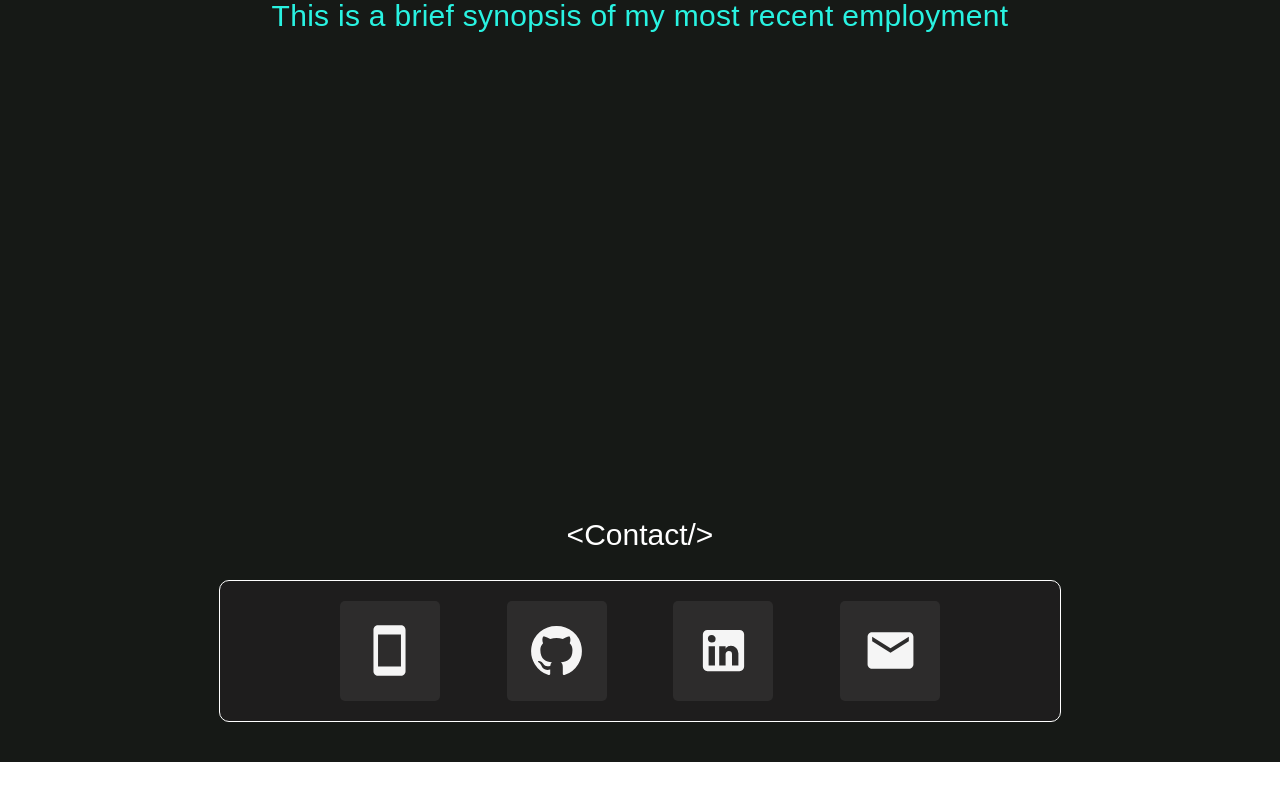
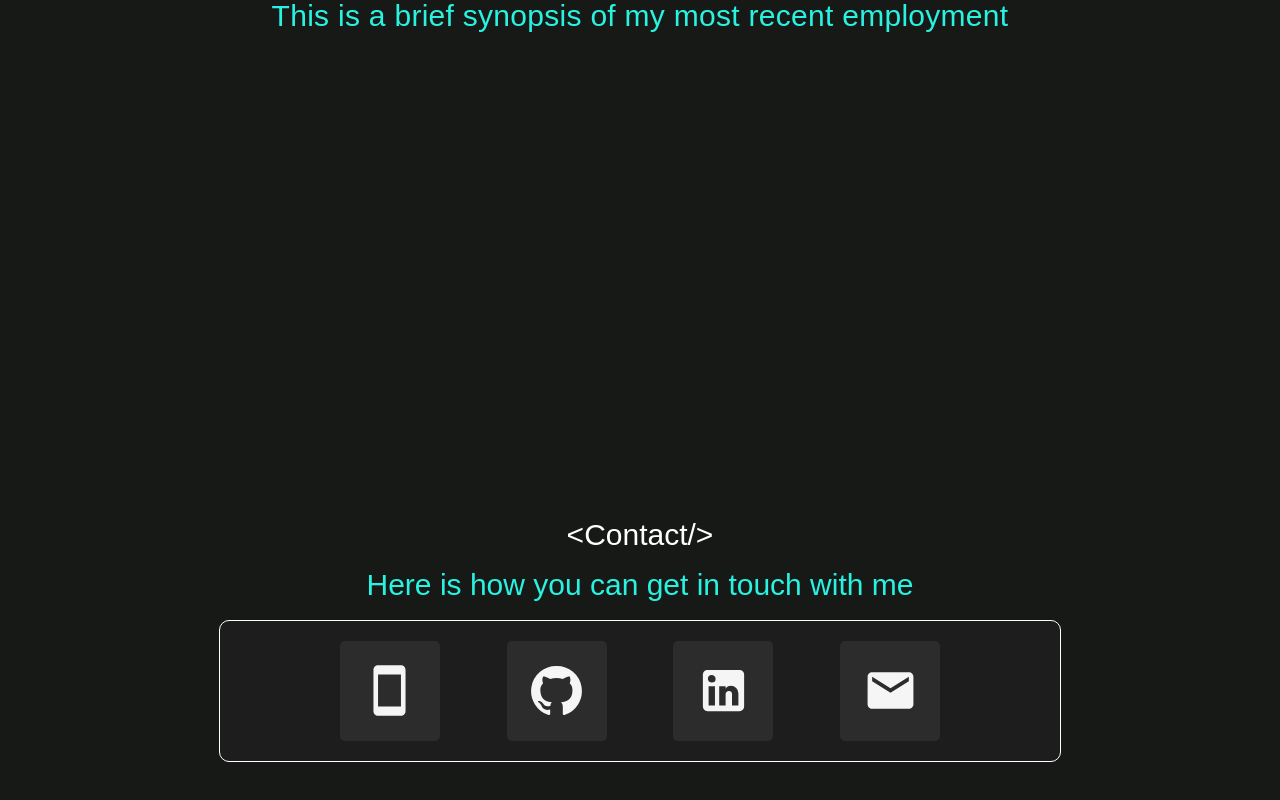
Before and after one commit to faizaansheikh/Portfolio, a React (Create React App) app: page / in a window 1280 px wide. Shown: the part 3530-4330 px from the top of the page. Before the commit the page ends 4292 px from the top, so only its background shows below. Built offline with nearby package versions, Linux system fonts and the light colour scheme; a small style sheet from the web is missing; a web font is replaced by a local one.

Commit message:
Update Contact.jsx

```diff
--- a/src/components/Contact/Contact.jsx
+++ b/src/components/Contact/Contact.jsx
@@ -126,7 +126,7 @@ function Contact() {
     m: { xs: "12px", md: "8px" },
     letterSpacing: "1px",
   };
-  const links1 = [<SmartphoneIcon sx={{ color: 'whitesmoke', fontSize: { xs: '35px', md: '55px' } }}/>,<GitHubIcon sx={{ color: 'whitesmoke', fontSize: { xs: '35px', md: '55px' } }}/> ,<LinkedInIcon sx={{ color: 'whitesmoke', fontSize: { xs: '35px', md: '55px' } }}/> ,<MailIcon sx={{ color: 'whitesmoke', fontSize: { xs: '35px', md: '55px' } }}/>  ]
+  const links1 = [<SmartphoneIcon sx={{ color: 'whitesmoke', fontSize: { xs: '35px', md: '55px' } }} />, <GitHubIcon sx={{ color: 'whitesmoke', fontSize: { xs: '35px', md: '55px' } }} />, <LinkedInIcon sx={{ color: 'whitesmoke', fontSize: { xs: '35px', md: '55px' } }} />, <MailIcon sx={{ color: 'whitesmoke', fontSize: { xs: '35px', md: '55px' } }} />]
   useEffect(() => {
     AOS.init({
       duration: 1000, // Animation duration
@@ -175,16 +175,21 @@ function Contact() {
       <Typography variant="h5" sx={styling}>
         {"<"}Contact{"/>"}
       </Typography>
-      <div style={{display:'flex',justifyContent: 'center', alignItems: 'center'}} id='Contact'>
-      <Grid container sx={{ mb: "0px", mt: '15px', display: 'flex', flexDirection: 'row', justifyContent: 'center', alignItems: 'center',border: '1px solid white', borderRadius: '10px', p: '20px ',backdropFilter: 'blur(8px)', bgcolor: '#1e1d1d' ,width:'842.22px',mb:'40px'}}>
+      <Box>
+        <Typography variant="h5" sx={{ ...styling, color: FAColor ,pb:'0px',pt:'0px'}}>
+        Here is how you can get in touch with me
+        </Typography>
+      </Box>
+      <div style={{ display: 'flex', justifyContent: 'center', alignItems: 'center' }} id='Contact'>
+        <Grid container sx={{ mb: "0px", mt: '15px', mx: { xs: '20px', md: '' },display: 'flex', flexDirection: 'row', justifyContent: 'center', alignItems: 'center', border: '1px solid white', borderRadius: '10px', p: '20px ', backdropFilter: 'blur(8px)', bgcolor: '#1e1d1d', width: '842.22px', mb: '40px' }}>
           {links1.map((el, i) => (
-          <Grid key={i} item xs={12} md={2.5} sx={{display:'flex',justifyContent:'center',alignItems:'center'}}>
-            <Box onClick={i===0 || i===3 ? handleOpen : ''} sx={{ width: { xs: '100%', md: '100px' }, height: { xs: '65px', md: '100px' }, bgcolor: '#2d2c2c', display: 'flex', flexDirection: 'row', justifyContent: 'center', alignItems: 'center', mb:{xs:'20px',md:'0px'},borderRadius: '5px', '&:hover': { border: '1px solid white', cursor: 'pointer' } }}>{el}</Box>
+            <Grid key={i} item xs={12} md={2.5} sx={{ display: 'flex', justifyContent: 'center', alignItems: 'center' }}>
+              <Box onClick={i === 0 || i === 3 ? handleOpen : ''} sx={{ width: { xs: '100%', md: '100px' }, height: { xs: '65px', md: '100px' }, bgcolor: '#2d2c2c', display: 'flex', flexDirection: 'row', justifyContent: 'center', alignItems: 'center', mb: { xs: '20px', md: '0px' }, borderRadius: '5px', '&:hover': { border: `1px solid ${FAColor}`, cursor: 'pointer', } }}>{el}</Box>
             </Grid>
           ))}
         </Grid>
       </div>
-<Modal1 open={open} setOpen={setOpen} handleOpen={handleOpen} handleClose={handleClose}/>
+      <Modal1 open={open} setOpen={setOpen} handleOpen={handleOpen} handleClose={handleClose} />
 
       {/* data-aos='fade-left' */}
       {/* <GlassPaper elevation={3}> */}
```
Lines whose indentation alone changed are shown as unchanged.
